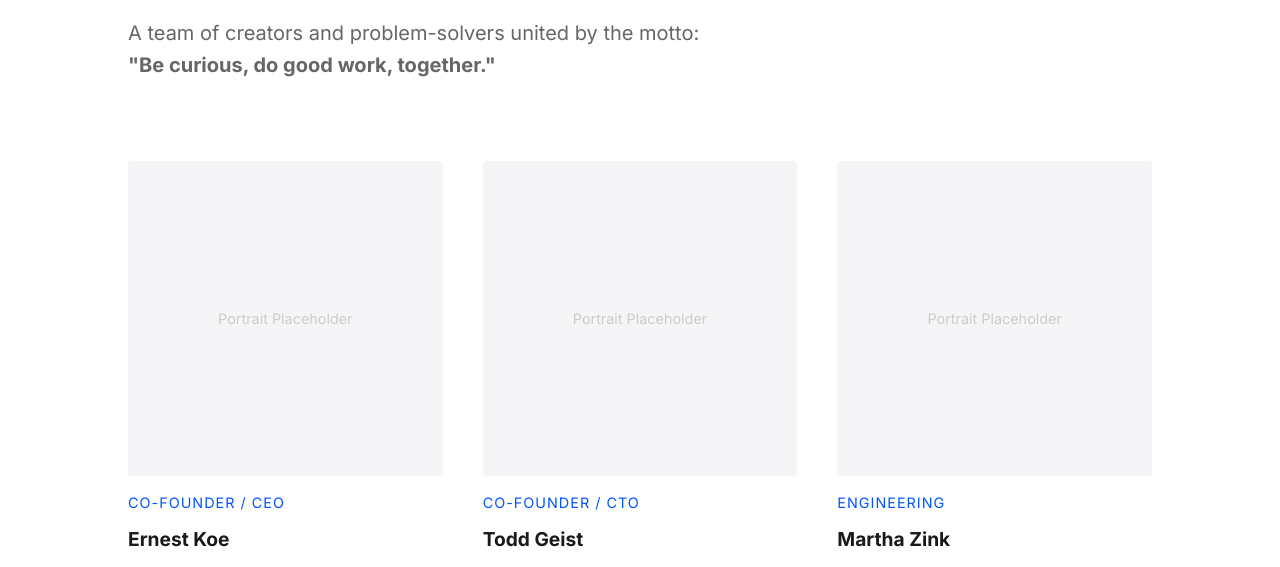
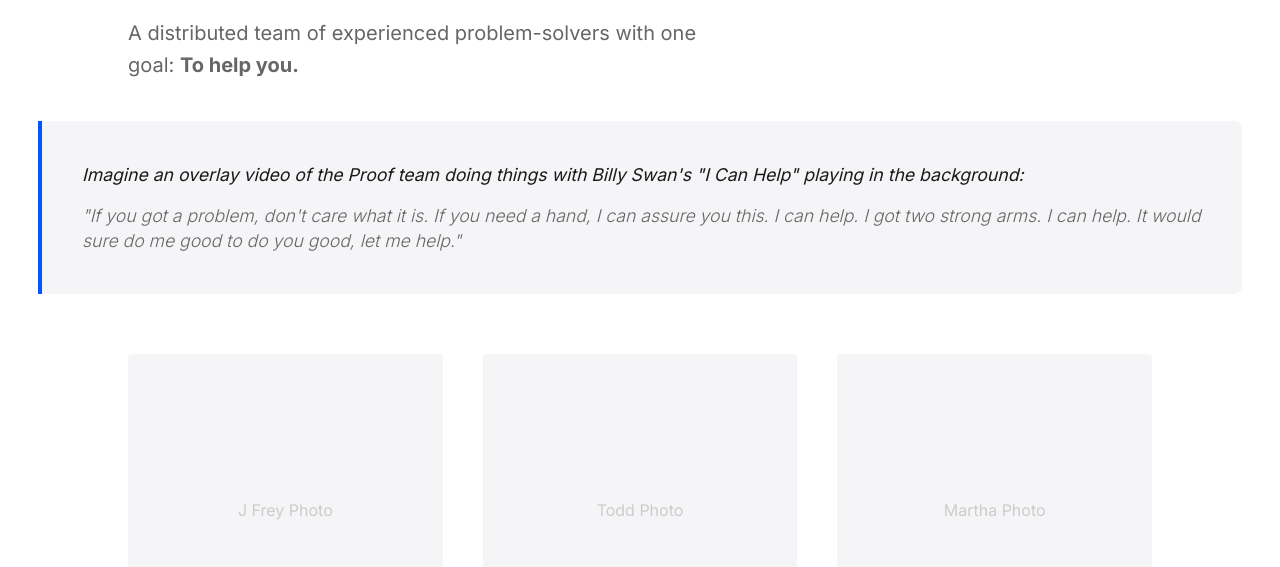
Before and after one commit to steveritchiePG/proof-let-me-help, a plain HTML site: page index.html in a window 1280 px wide. Shown: the part 210-777 px from the top of the page. Drawn offline with Linux system fonts and the light colour scheme.

Commit message:
Update index.html with new section
added video concept section

```diff
--- a/index.html
+++ b/index.html
@@ -12,6 +12,7 @@
             --accent-blue: #0055ff;
             --muted-gray: #f5f5f7;
             --text-secondary: #666666;
+            --video-overlay: rgba(0, 85, 255, 0.05);
         }
 
         body {
@@ -24,7 +25,7 @@
         }
 
         header {
-            padding: 80px 10% 40px;
+            padding: 80px 10% 20px;
             max-width: 1200px;
             margin: 0 auto;
         }
@@ -40,7 +41,33 @@
             font-size: 1.25rem;
             color: var(--text-secondary);
             max-width: 600px;
-            margin-bottom: 40px;
+        }
+
+        /* New Video Concept Section */
+        .video-concept {
+            margin: 0 10% 60px;
+            padding: 40px;
+            background-color: var(--muted-gray);
+            border-left: 4px solid var(--accent-blue);
+            max-width: 1120px;
+            margin-left: auto;
+            margin-right: auto;
+            border-radius: 0 8px 8px 0;
+        }
+
+        .video-concept p {
+            font-style: italic;
+            color: var(--text-main);
+            font-size: 1.1rem;
+            margin: 0;
+        }
+
+        .lyrics {
+            display: block;
+            margin-top: 15px;
+            color: var(--text-secondary);
+            font-weight: 300;
+            line-height: 1.4;
         }
 
         .grid-container {
@@ -56,21 +83,15 @@
             transition: transform 0.3s ease;
         }
 
-        .team-card:hover {
-            transform: translateY(-5px);
-        }
-
         .image-placeholder {
             width: 100%;
             aspect-ratio: 1 / 1;
             background-color: var(--muted-gray);
             border-radius: 4px;
             margin-bottom: 15px;
-            overflow: hidden;
             display: flex;
             align-items: center;
             justify-content: center;
-            font-size: 0.9rem;
             color: #ccc;
         }
 
@@ -118,37 +139,46 @@
     <header>
         <h1>Proof: Let me help</h1>
         <p class="subtitle">
-            A team of creators and problem-solvers united by the motto:
-            <strong>"Be curious, do good work, together."</strong>
+            A distributed team of experienced problem-solvers with one goal:
+            <strong>To help you.</strong>
         </p>
     </header>
 
+    <section class="video-concept">
+        <p>
+            Imagine an overlay video of the Proof team doing things with Billy Swan's "I Can Help" playing in the background:
+            <span class="lyrics">
+                "If you got a problem, don't care what it is. If you need a hand, I can assure you this.
+                I can help. I got two strong arms. I can help. It would sure do me good to do you good, let me help."
+            </span>
+        </p>
+    </section>
+
     <section class="grid-container">
         <div class="team-card">
-            <div class="image-placeholder">Portrait Placeholder</div>
-            <span class="role">Co-Founder / CEO</span>
-            <div class="name">Ernest Koe</div>
-            <p class="bio">Passionate about designing systems that help people do great things.</p>
+            <div class="image-placeholder">J Frey Photo</div>
+            <span class="role">New Jersey Solver</span>
+            <div class="name">J Frey</div>
+            <p class="bio">Ready with a hug when you need it, and muscle when that's the only option.</p>
         </div>
 
         <div class="team-card">
-            <div class="image-placeholder">Portrait Placeholder</div>
+            <div class="image-placeholder">Todd Photo</div>
             <span class="role">Co-Founder / CTO</span>
             <div class="name">Todd Geist</div>
             <p class="bio">Leading technical innovation and creating tools for the Claris community.</p>
         </div>
 
         <div class="team-card">
-            <div class="image-placeholder">Portrait Placeholder</div>
+            <div class="image-placeholder">Martha Photo</div>
             <span class="role">Engineering</span>
             <div class="name">Martha Zink</div>
             <p class="bio">Expert developer helping businesses bridge the gap between human needs and code.</p>
         </div>
-
-        </section>
+    </section>
 
     <footer>
-        <p>Ready to build something better?</p>
+        <p>Ready for some thoughtful, effective, compassionate, hands on help?</p>
         <a href="#" class="cta-button">Work with us</a>
     </footer>
 
```
